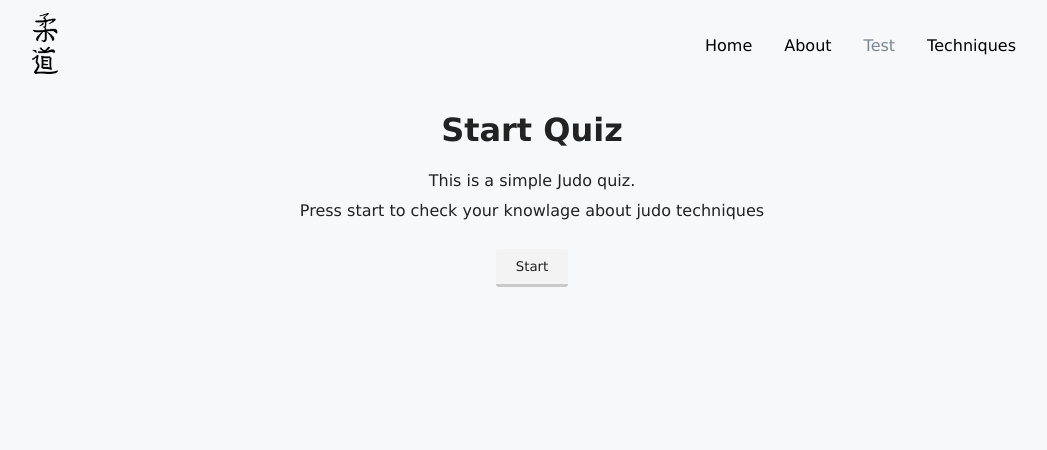
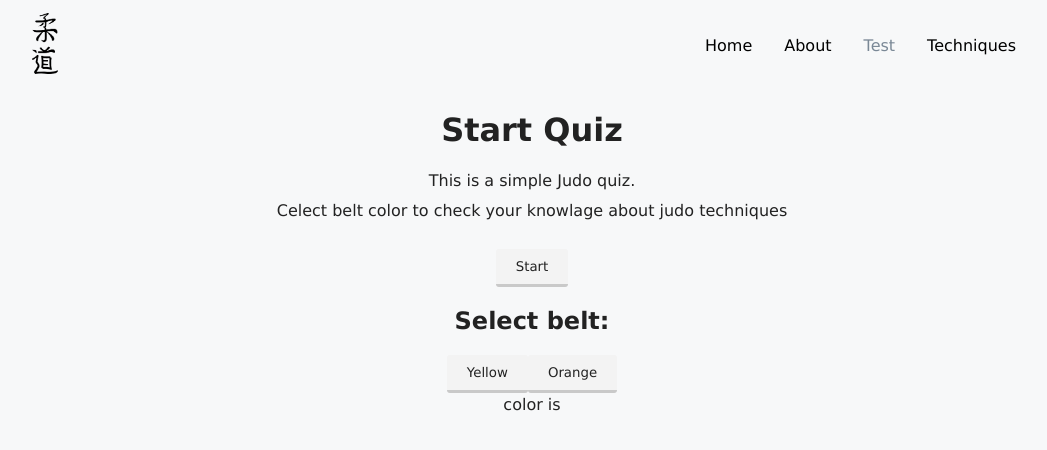
Before and after one commit to alexyak1/JudoTest, a React (Create React App) app: page /test in a window 1280 px wide. Shown: the top 450 px of the page, without its empty margins (108-1155 px from the left). Built offline with nearby package versions, Linux system fonts and the light colour scheme.

Commit message:
add possobility to chose belt color

```diff
--- a/src/components/Test/selectBelt.js
+++ b/src/components/Test/selectBelt.js
@@ -2,20 +2,16 @@
 
 import React from "react";
 
-export default function BeltSelector(props) {
-    const handleChange = (color) => {
-        props.onchange({
-            "color": color,
-            "selectBelt":false,
-        });
-    }
+export default function BeltSelector({ childToParent }) {
+
+    const beltColor = '';
 
     return (
         <>
-           <h2>Select belt: </h2>
-           <div>
-               <button on onClick={() => handleChange("yellow")}>Yellow</button>
-               <button on onClick={() => handleChange("orange")}>Orange</button>
+            <h2>Select belt: </h2>
+            <div>
+                <button onClick={() => childToParent('yellow')}>Yellow</button>
+                <button onClick={() => childToParent('orange')}>Orange</button>
             </div>
         </>
     );
--- a/src/pages/test.js
+++ b/src/pages/test.js
@@ -1,5 +1,5 @@
 import React from "react";
-// import BeltSelector from "../components/Test/selectBelt"
+import BeltSelector from "../components/Test/selectBelt"
 import '../test.css';
 
 export default function Test() {
@@ -64,6 +64,11 @@ export default function Test() {
 		const [answerStatus, setAnswerStatus] = useState(null)
 		const [correctAnswerCount, setCorrectAnswerCount] = useState(0)
 		const [quizComplete, setQuizComplete] = useState(false)
+		const [beltColor, setData] = useState('');
+
+		const childToParent = (childdata) => {
+			setData(childdata);
+		}
 
 		useEffect(() => {
 			setAnswerStatus(null)
@@ -94,8 +99,10 @@ export default function Test() {
 				<div className="quiz">
 					<h1>Start Quiz</h1>
 					<p>This is a simple Judo quiz.</p>
-					<p>Press start to check your knowlage about judo techniques</p>
+					<p>Celect belt color to check your knowlage about judo techniques</p>
 					<button className="start" onClick={onNextClick}>Start</button>
+					<BeltSelector childToParent={childToParent}></BeltSelector>
+					<p>color is {beltColor}</p>
 				</div>
 			)
 		}
@@ -136,13 +143,29 @@ export default function Test() {
 			question: buildQuestion,
 			image: 'https://drive.google.com/uc?export=view&id=1p3JuGkd533lBv4lrzzUD4BibXy4Jjinz',
 			answers: ["O-uchi-gari", "O-soto-otoshi", "Koshi-guruma", "Mune-gatame"],
-			correctAnswerIndex: 1
+			correctAnswerIndex: 1,
+			color: 'yellow',
 		},
 		{
 			question: buildQuestion,
 			image: 'https://drive.google.com/uc?export=view&id=1APzyii2ibDU82E_OZXilW3fl7_KZMFSr',
 			answers: ["O-goshi", "Ko-soto-gari", "O-uchi-gari", "Koshi-guruma"],
-			correctAnswerIndex: 2
+			correctAnswerIndex: 2,
+			color: 'yellow',
+		},
+		{
+			question: buildQuestion,
+			image: 'https://drive.google.com/uc?export=view&id=1zD67DXdh8AqLsdXXuuoiTcU7z0fkn3Gz',
+			answers: ["Tsuri-komi-goshi", "Kubi-nage", "O-soto-gari", "Harai-goshi"],
+			correctAnswerIndex: 3,
+			color: 'orange',
+		},
+		{
+			question: buildQuestion,
+			image: 'https://drive.google.com/uc?export=view&id=10v5XIdURJXmAFAQC-Mg65RbsFfHPKLWT',
+			answers: ["Kubi-nage", "Morote-seoi-nage", "Koshi-guruma", "Kata-juji-jime"],
+			correctAnswerIndex: 0,
+			color: 'orange',
 		},
 	]
 
```
